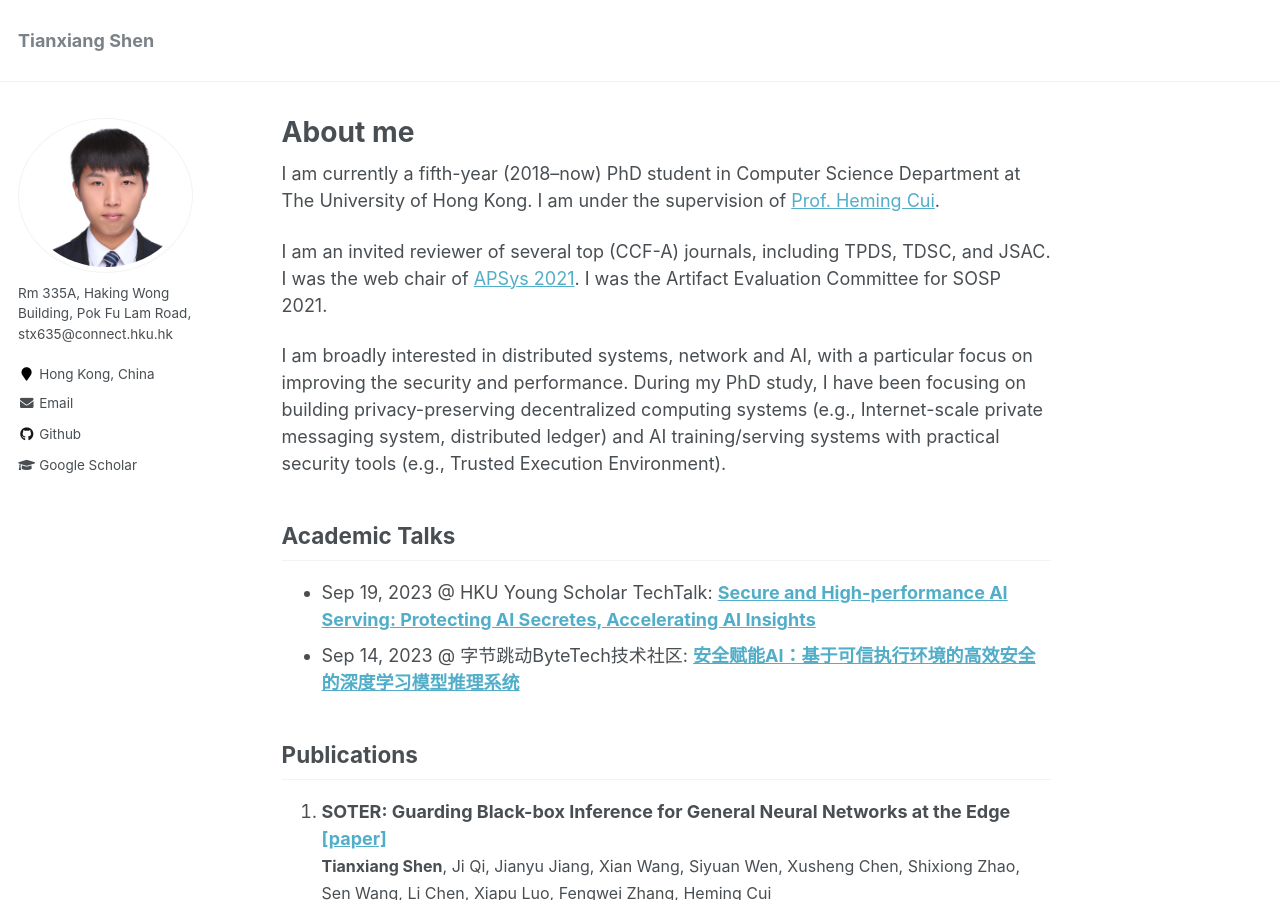
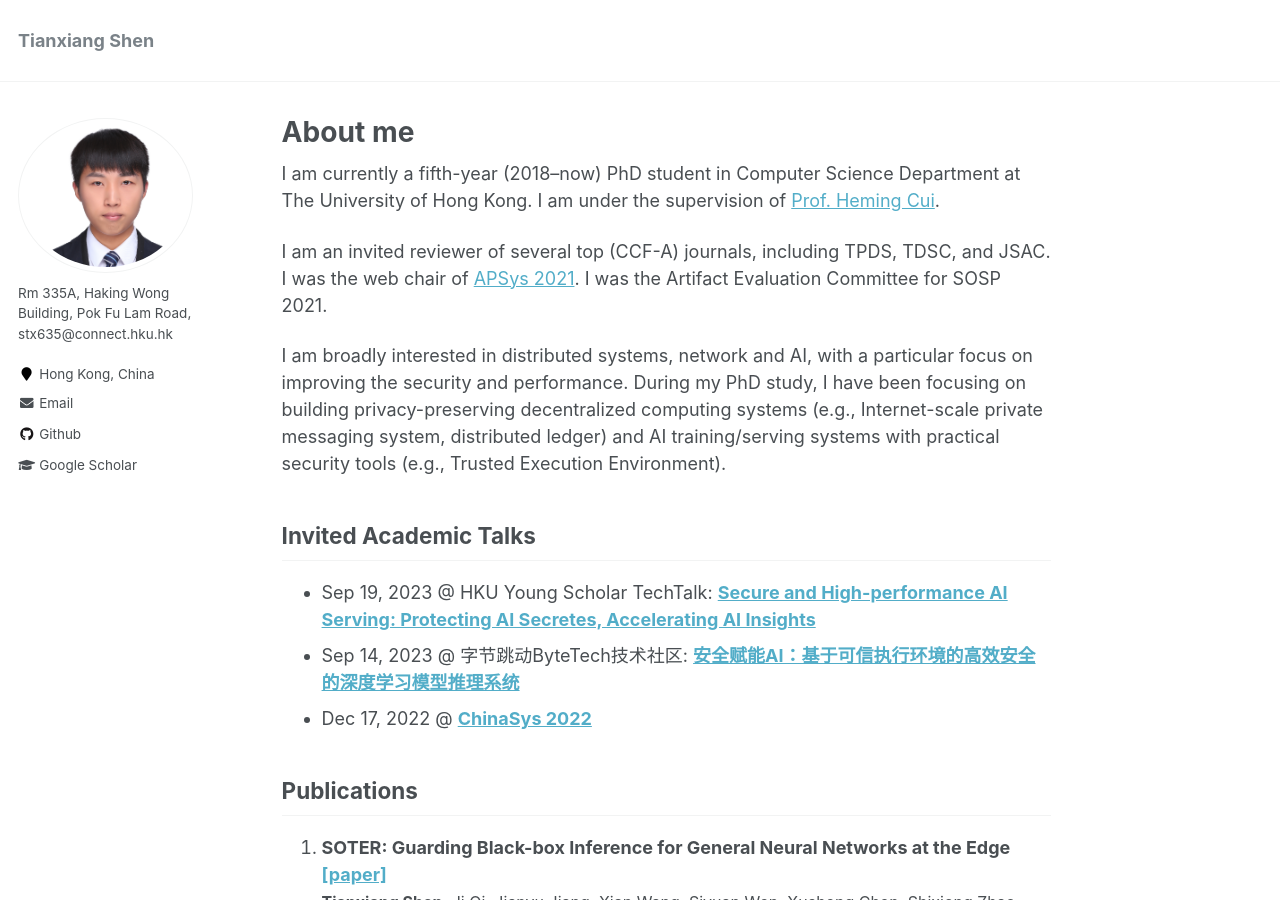
Before and after one commit to tianxiang999/tianxiang999.github.io, a Jekyll site: the page built from _pages/about.md, in a window 1280 px wide and 900 px high. Built offline with Jekyll 4.4.1, drawn with Linux system fonts in a browser that asks for light colours; comment, search, counter and statistics services are not loaded.

Commit message:
Update about.md

```diff
--- a/_pages/about.md
+++ b/_pages/about.md
@@ -21,11 +21,12 @@ computing systems (e.g., Internet-scale
 private messaging system, distributed ledger) and AI training/serving systems
 with practical security tools (e.g., Trusted Execution Environment).
 
-Academic Talks
+Invited Academic Talks
 -----
 <ul>
   <li>Sep 19, 2023 @ HKU Young Scholar TechTalk: <a href="https://innowings.engg.hku.hk/secure-artificial-intelligence/" target="_blank" rel="noopener noreferrer"><strong>Secure and High-performance AI Serving: Protecting AI Secretes, Accelerating AI Insights </strong></a></li>
   <li>Sep 14, 2023 @ 字节跳动ByteTech技术社区: <a href="https://bytedance.feishu.cn/docx/LO1edJyefoQ1fKxiqoMctNP7n9c" target="_blank" rel="noopener noreferrer"> <strong>安全赋能AI：基于可信执行环境的高效安全的深度学习模型推理系统 </strong></a></li>
+  <li>Dec 17, 2022 @  <a href="https://cs.nju.edu.cn/gurong/chinasys_2022fall/index.html" target="_blank" rel="noopener noreferrer"> <strong>ChinaSys 2022 </strong></a></li>
 
 </ul>
 
```
